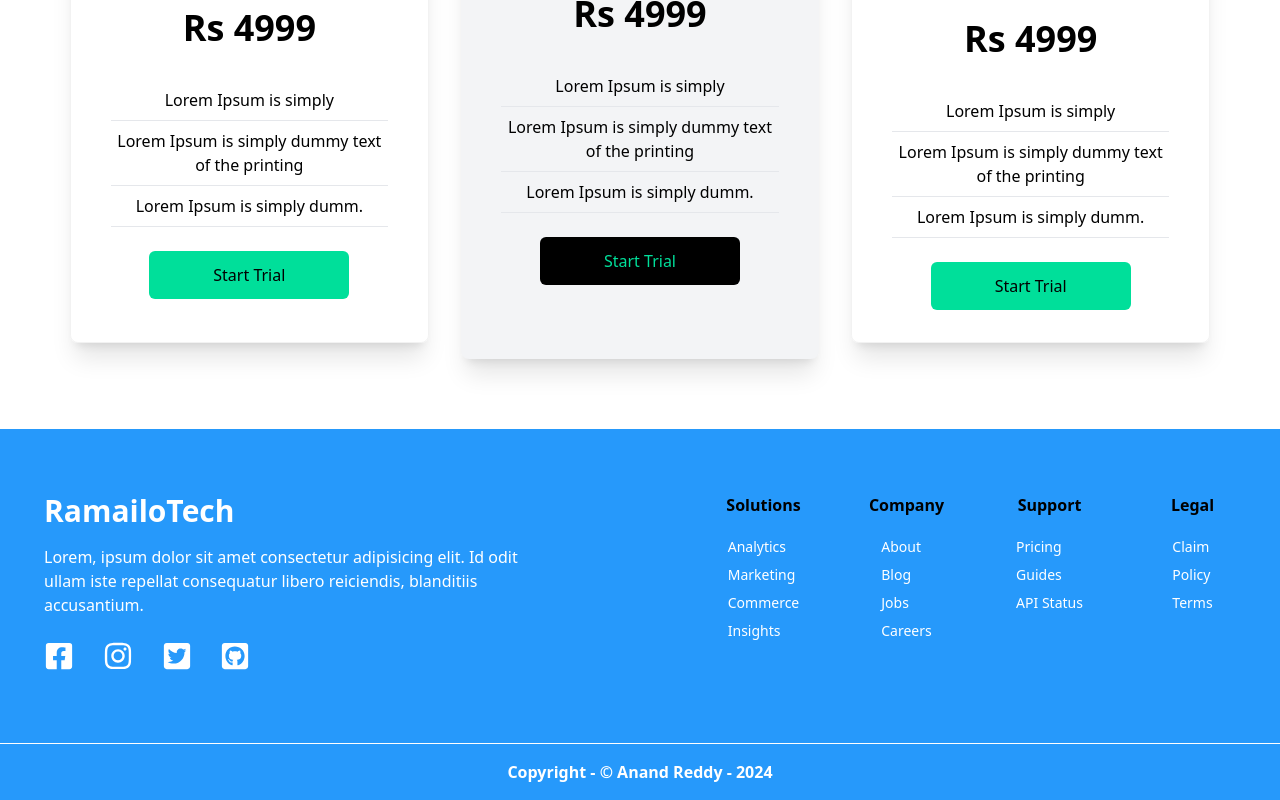
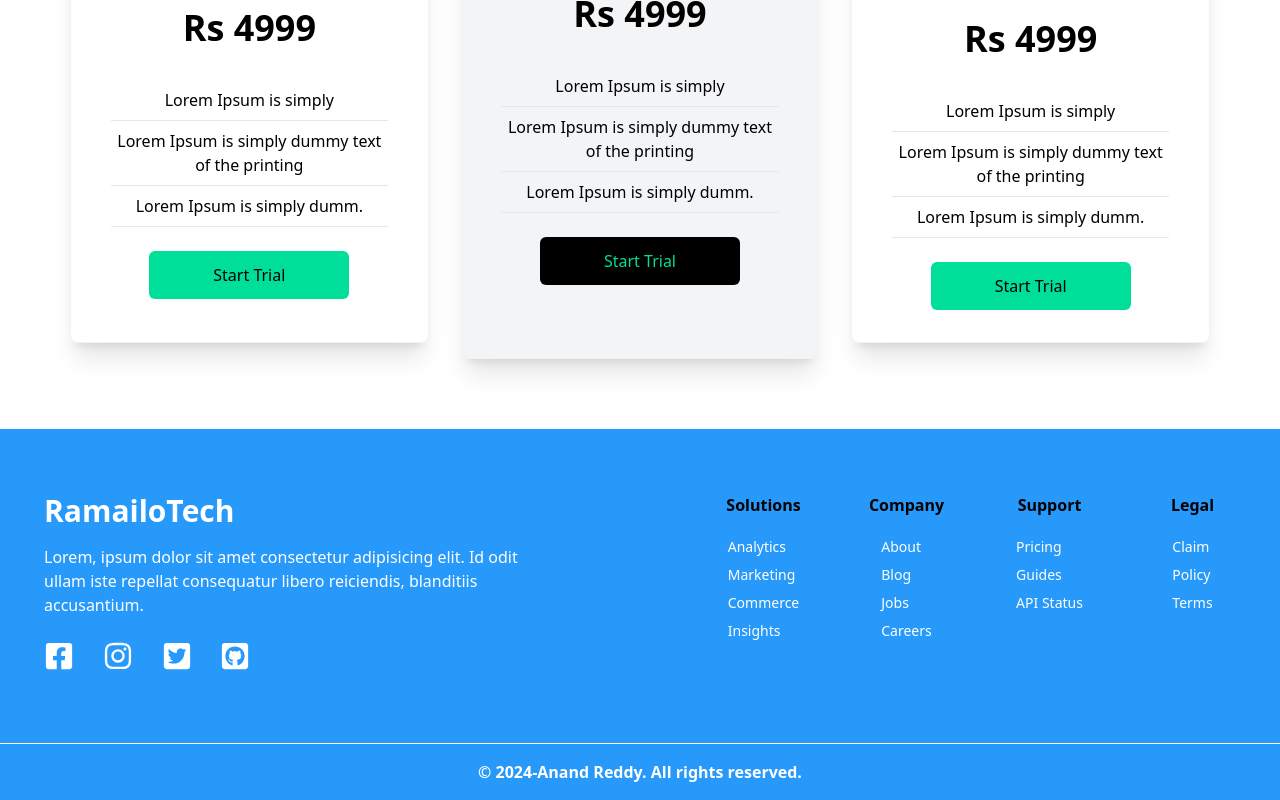
Before and after one commit to AnandReddy2001/ReactJs-Website1, a React (Create React App) app: page / in a window 1280 px wide. Shown: the part 1506-2306 px from the top of the page. Built offline with nearby package versions, Linux system fonts and the light colour scheme.

Commit message:
Copyright

```diff
--- a/src/components/Copyright.jsx
+++ b/src/components/Copyright.jsx
@@ -3,7 +3,7 @@ import React from "react";
 const Copyright = () => {
   return (
     <div className="bg-[#2699fb] text-white text-xs sm:text-sm md:text-base p-4 border-t font-bold border-white text-center">
-      Copyright - &copy; Anand Reddy - 2024
+      &copy; 2024-Anand Reddy. All rights reserved.
     </div>
   );
 };
```
